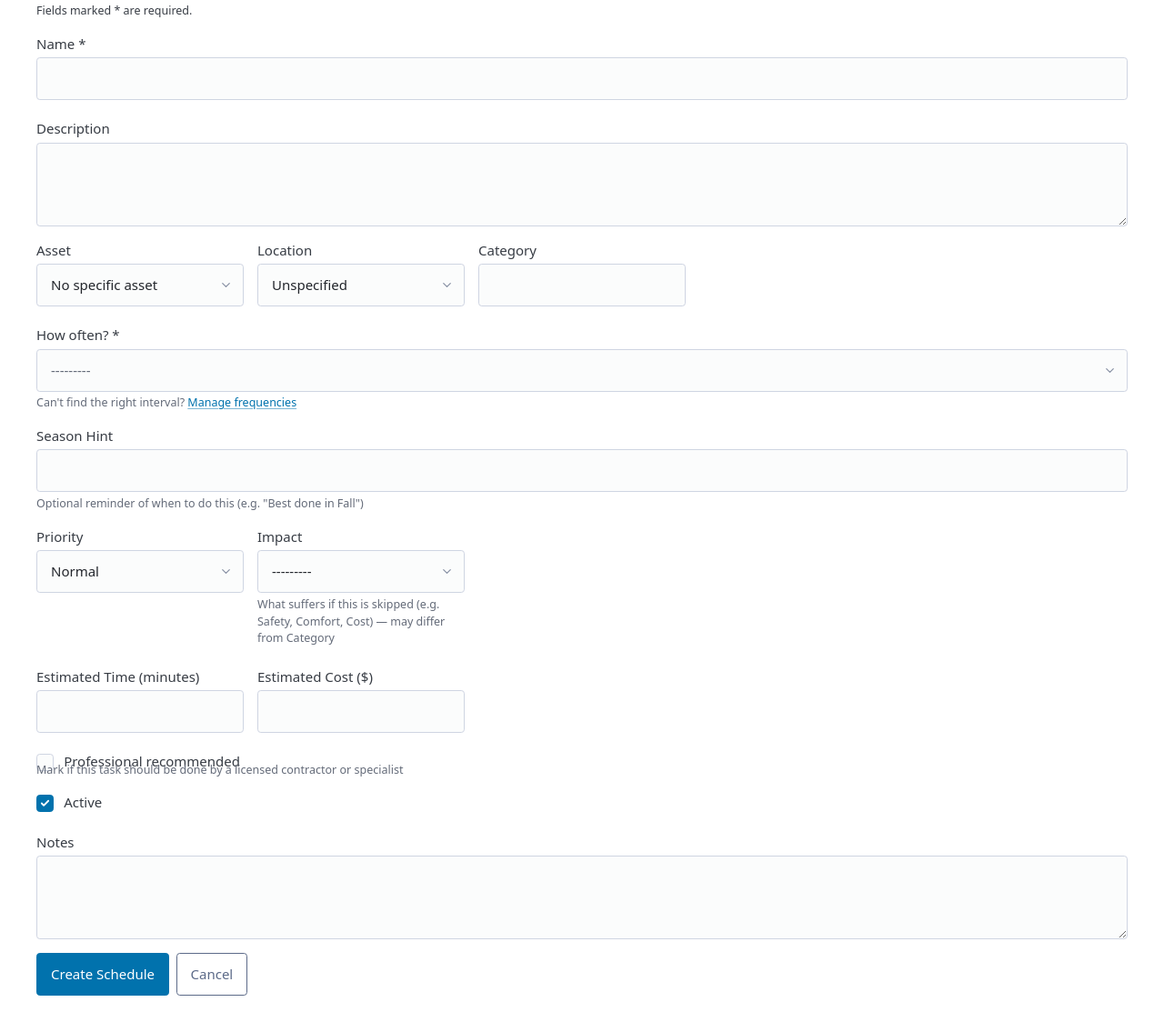
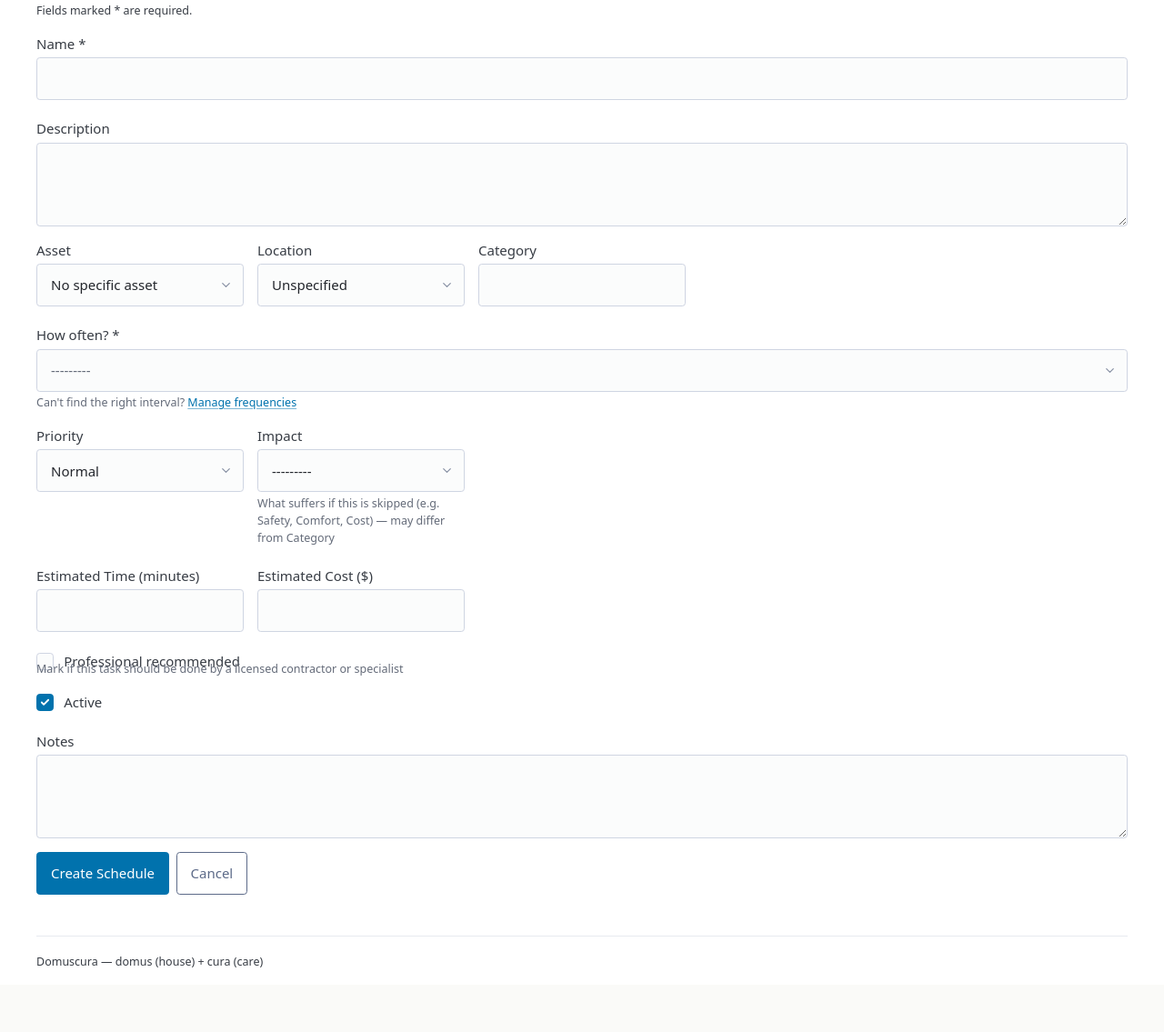
Before and after one commit to NodeJSmith/domuscura, a Django app: page /schedules/new/ in a window 1280 px wide. Shown: the part 171-1306 px from the top of the page at 91% size. After the commit the page ends 1235 px from the top, so only its background shows below. Run offline with Django 5.2, Linux system fonts and the light colour scheme; the visitor is signed in with stand-in values (Sample User, id 1); data that the repository does not hold is empty; some libraries are stand-ins or nearby versions.

Commit message:
refactor: remove season_hint field from Schedule
Freeform text field with unclear UX value — removed entirely.

- models.py: drop season_hint field
- migration 0006: RemoveField
- forms.py: remove from ScheduleForm fields + required override
- templates: remove from schedule form, detail, dashboard rows, schedule row partial
- seed_data.py: remove from SELECT query and Schedule.objects.create()

```diff
--- a/maintenance/forms.py
+++ b/maintenance/forms.py
@@ -153,7 +153,6 @@ class ScheduleForm(forms.ModelForm):
             "location",
             "category",
             "frequency",
-            "season_hint",
             "priority",
             "impact",
             "estimated_minutes",
@@ -175,7 +174,6 @@ class ScheduleForm(forms.ModelForm):
         self.fields["asset"].required = False
         self.fields["location"].required = False
         self.fields["category"].required = False
-        self.fields["season_hint"].required = False
         self.fields["impact"].required = False
         self.fields["estimated_minutes"].required = False
         self.fields["estimated_cost"].required = False
--- a/maintenance/models.py
+++ b/maintenance/models.py
@@ -124,7 +124,6 @@ class Schedule(models.Model):
     frequency = models.ForeignKey(
         "Frequency", on_delete=models.PROTECT, related_name="schedules"
     )
-    season_hint = models.CharField(max_length=50, blank=True, default="")
     priority = models.CharField(max_length=20, choices=PRIORITY_CHOICES, default="normal")
     impact = models.CharField(
         max_length=20, choices=IMPACT_CHOICES, blank=True, default=""
--- a/maintenance/templates/dashboard.html
+++ b/maintenance/templates/dashboard.html
@@ -30,7 +30,6 @@
                 <td>
                     <a href="{% url 'schedule_detail' schedule.id %}"><strong>{{ schedule.name }}</strong></a>{% if schedule.priority != 'normal' %}<span class="priority-badge priority-badge--{{ schedule.priority }}">{{ schedule.get_priority_display }}</span>{% endif %}
                     {% if schedule.asset %}<br><small>{{ schedule.asset.name }}</small>{% endif %}
-                    {% if schedule.season_hint %}<br><small style="color: var(--dm-ink-muted);">{{ schedule.season_hint }}</small>{% endif %}
                 </td>
                 <td><small>{{ schedule.frequency }}</small></td>
                 <td><small class="status-overdue">{{ schedule.schedule_status.days_overdue }} day{{ schedule.schedule_status.days_overdue|pluralize }} overdue</small></td>
@@ -64,7 +63,6 @@
                 <td>
                     <a href="{% url 'schedule_detail' schedule.id %}"><strong>{{ schedule.name }}</strong></a>{% if schedule.priority != 'normal' %}<span class="priority-badge priority-badge--{{ schedule.priority }}">{{ schedule.get_priority_display }}</span>{% endif %}
                     {% if schedule.asset %}<br><small>{{ schedule.asset.name }}</small>{% endif %}
-                    {% if schedule.season_hint %}<br><small style="color: var(--dm-ink-muted);">{{ schedule.season_hint }}</small>{% endif %}
                 </td>
                 <td><small>{{ schedule.frequency }}</small></td>
                 <td><small>in {{ schedule.schedule_status.days_until_due }} day{{ schedule.schedule_status.days_until_due|pluralize }}</small></td>
@@ -148,8 +146,7 @@
                     <td>
                         <a href="{% url 'schedule_detail' schedule.id %}"><strong>{{ schedule.name }}</strong></a>{% if schedule.priority != 'normal' %}<span class="priority-badge priority-badge--{{ schedule.priority }}">{{ schedule.get_priority_display }}</span>{% endif %}
                         {% if schedule.asset %}<br><small>{{ schedule.asset.name }}</small>{% endif %}
-                        {% if schedule.season_hint %}<br><small style="color: var(--dm-ink-muted);">{{ schedule.season_hint }}</small>{% endif %}
-                    </td>
+                        </td>
                     <td><small>{{ schedule.frequency }}</small></td>
                     <td>
                         <div style="display: flex; gap: 0.25rem;">
--- a/maintenance/templates/partials/schedule_row.html
+++ b/maintenance/templates/partials/schedule_row.html
@@ -2,7 +2,7 @@
     <td>
         <a href="{% url 'schedule_detail' schedule.id %}"><strong>{{ schedule.name }}</strong></a>
         {% if schedule.asset %}<br><small>{{ schedule.asset.name }}</small>{% endif %}
-        {% if schedule.season_hint %}<br><small style="color: var(--dm-ink-muted);">{{ schedule.season_hint }}</small>{% endif %}
+
     </td>
     <td class="col-mobile-hide">{{ schedule.effective_category|default:"—" }}</td>
     <td class="col-mobile-hide">
--- a/maintenance/templates/schedules/detail.html
+++ b/maintenance/templates/schedules/detail.html
@@ -44,10 +44,7 @@
                 {% if schedule.impact and schedule.get_impact_display != schedule.effective_category %}
                 <dt>Impact</dt><dd>{{ schedule.get_impact_display }}</dd>
                 {% endif %}
-                {% if schedule.season_hint %}
-                <dt>Season</dt><dd>{{ schedule.season_hint }}</dd>
-                {% endif %}
-                {% if schedule.estimated_minutes %}
+{% if schedule.estimated_minutes %}
                 <dt>Est. Time</dt><dd>{{ schedule.estimated_minutes }} min</dd>
                 {% endif %}
                 {% if schedule.estimated_cost %}
--- a/maintenance/templates/schedules/form.html
+++ b/maintenance/templates/schedules/form.html
@@ -66,12 +66,6 @@
         <small>Can't find the right interval? <a href="{% url 'frequency_list' %}" target="_blank">Manage frequencies</a></small>
     </label>
 
-    <label>
-        Season Hint
-        {{ form.season_hint }}
-        <small>Optional reminder of when to do this (e.g. "Best done in Fall")</small>
-    </label>
-
     <div class="grid">
         <label>
             Priority
```
Also changed, not shown: maintenance/management/commands/seed_data.py (+8 -9 lines), maintenance/migrations/0006_remove_season_hint.py (added).
